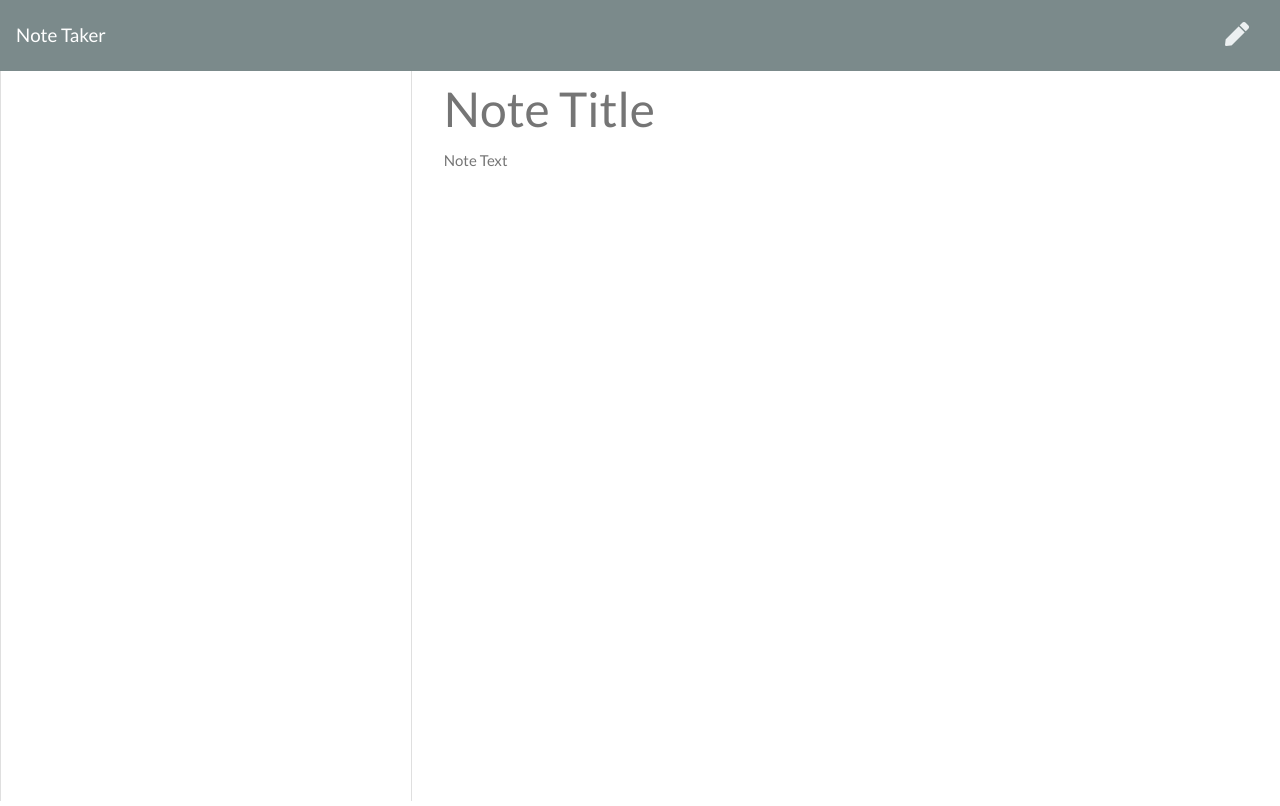
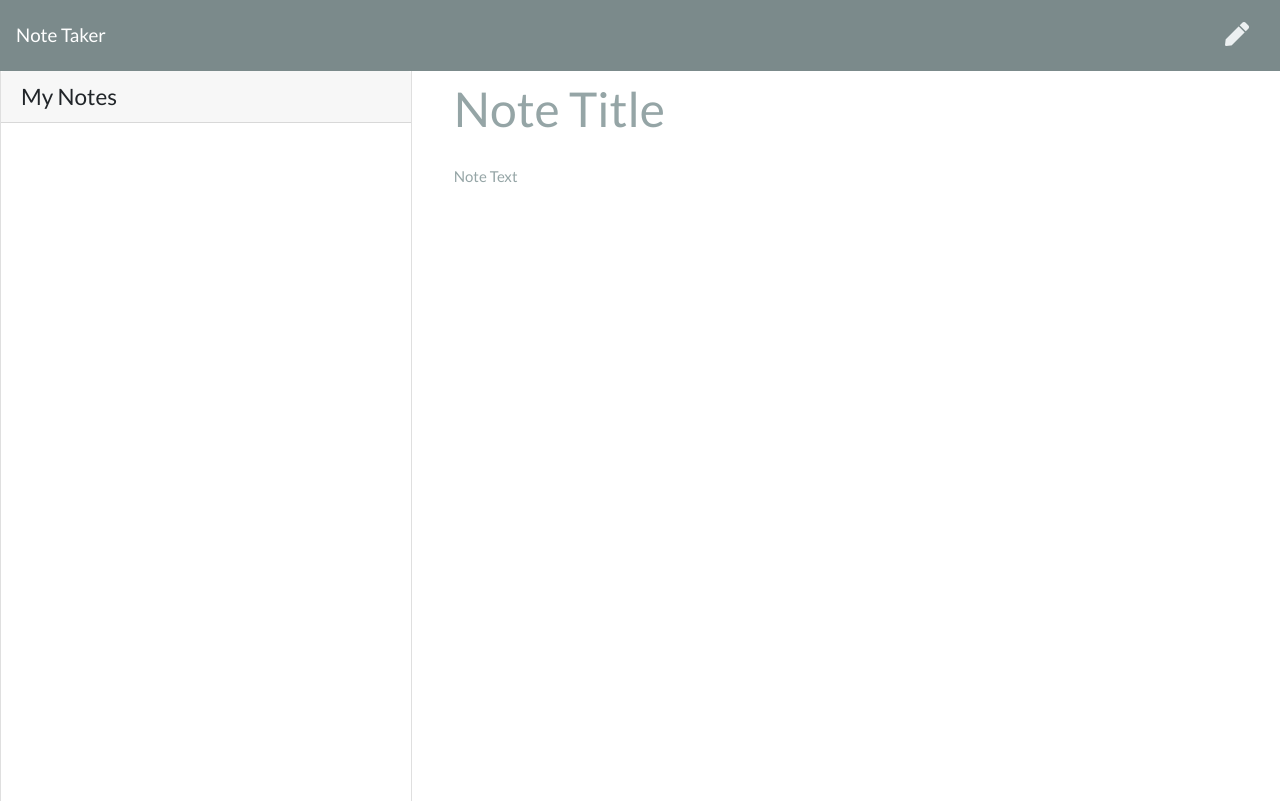
Before and after one commit to oxfordblucher/Notation-Dictation, a website: page public/notes.html in a window 1280 px wide. Drawn offline with nearby package versions, Linux system fonts and the light colour scheme; no server answers.

Commit message:
making notes page more palatable

```diff
--- a/public/notes.html
+++ b/public/notes.html
@@ -25,14 +25,19 @@
     <div class="row">
       <div class="col-4 list-container">
         <div class="card">
+          <h4 class="card-header">My Notes</h4>
           <ul class="list-group">
           </ul>
         </div>
       </div>
-      <div class="col-8">
-        <input class="note-title" placeholder="Note Title" maxlength="28" type="text">
-        <textarea class="note-textarea" placeholder="Note Text"></textarea>
-      </div>
+      <form class="col-8">
+        <div class="form-group">
+          <input class="note-title form-control" placeholder="Note Title" maxlength="28" type="text">
+        </div>
+        <div class="form-group">
+          <textarea class="note-textarea form-control" placeholder="Note Text"></textarea>
+        </div>
+      </form>
     </div>
   </div>
   <script src="https://cdnjs.cloudflare.com/ajax/libs/jquery/3.3.1/jquery.min.js"></script>
--- a/server.js
+++ b/server.js
@@ -1,4 +1,5 @@
 const express = require("express");
+const db = require("./db/db");
 
 const app = express();
 const PORT = 3777;
```
Also changed, not shown: package.json (+5 -3 lines), 1 other file.
